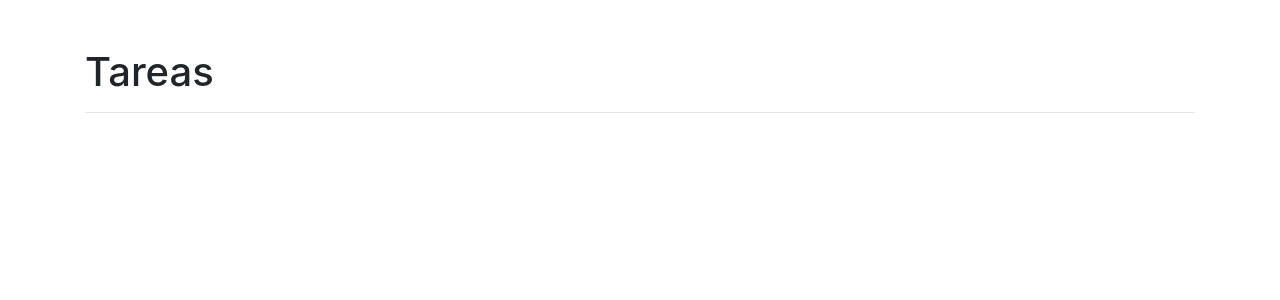
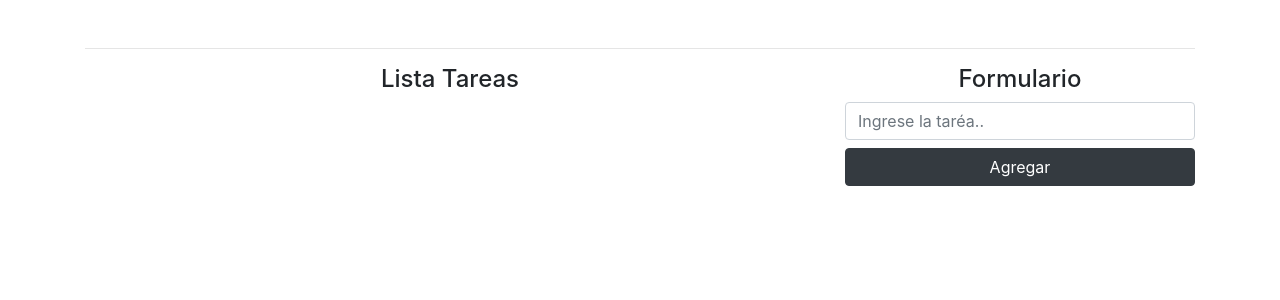
Before and after one commit to dsanta88/crud, a React (Create React App) app: page / in a window 1280 px wide. Shown: the top 300 px of the page. Built offline with nearby package versions, Linux system fonts and the light colour scheme.

Commit message:
Add Task

```diff
--- a/package.json
+++ b/package.json
@@ -6,9 +6,11 @@
     "@testing-library/jest-dom": "^5.11.4",
     "@testing-library/react": "^11.1.0",
     "@testing-library/user-event": "^12.1.10",
+    "lodash": "^4.17.20",
     "react": "^17.0.1",
     "react-dom": "^17.0.1",
     "react-scripts": "4.0.2",
+    "shortid": "^2.2.16",
     "web-vitals": "^1.0.1"
   },
   "scripts": {
--- a/src/App.js
+++ b/src/App.js
@@ -1,11 +1,64 @@
-import React from 'react'
+import { isEmpty } from 'lodash'
+import React, {useState} from 'react'
+import shortid from 'shortid'
 
 
 function App() {
+
+  const [task, setTask]=useState("")
+  const [tasks, setTasks]=useState([])
+
+   const addTask=(e)=>{
+    e.preventDefault()
+     if(isEmpty(task)){
+       console.log("Task Vacio")
+       return
+     }
+
+     const newTaksk ={
+       id:shortid.generate(),
+       name:task
+     }
+
+     setTasks([ ...tasks, newTaksk])
+     console.log(tasks)
+     setTask("")
+   }
+
+
   return (
     <div className="container mt-5">
-      <h1>Tareas</h1>
+
       <hr/>
+      <div className="row">
+        <div className="col-8">
+        <h4 className="text-center">Lista Tareas</h4>
+         <ul className="list-group">
+           {
+             tasks.map((t)=>(
+               <li className="list-group-item" key={t.id}>
+                 <span className="lead">{t.name}</span>
+                 <button className="btn btn-danger btn-sm float-right mx-2">Eliminar</button>
+                 <button className="btn btn-info btn-sm float-right">Editar</button>
+               </li>
+             ))
+           }
+         </ul>
+        </div>
+        <div className="col-4">
+           <h4 className="text-center">Formulario</h4>
+           <form onSubmit={addTask}>
+             <input
+              type="text"
+              className="form-control mb-2"
+              placeholder="Ingrese la taréa.."
+              onChange={(text)=>setTask(text.target.value)}
+              value={task}
+             />
+                <button className="btn btn-dark btn-block" type="submit">Agregar</button>
+           </form>
+        </div>
+      </div>
     </div>
   )
 }
```
Also changed, not shown: 1 other file (tests, documents, lock files or other folders).
